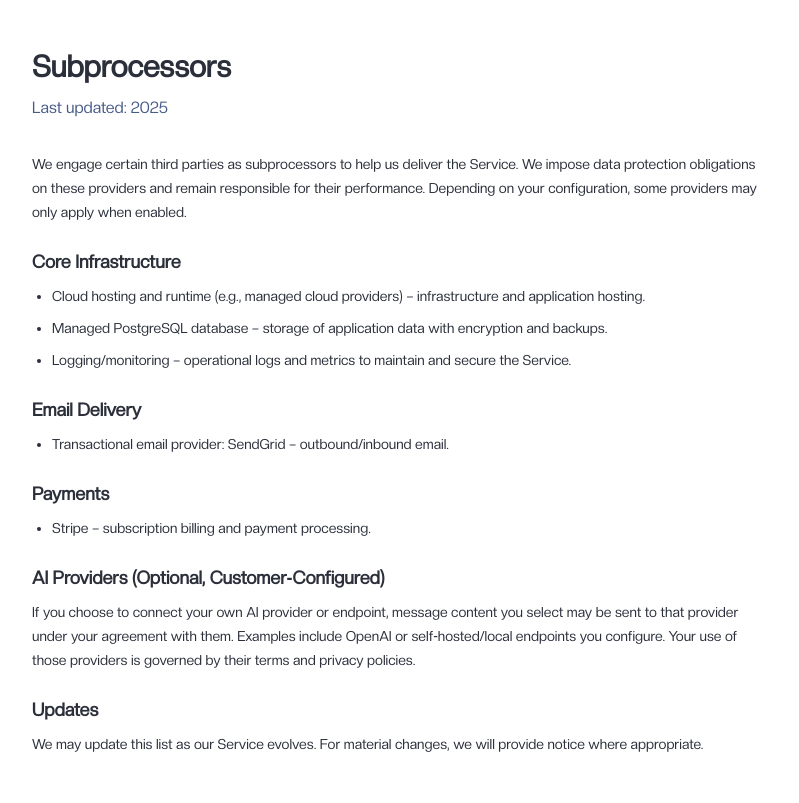
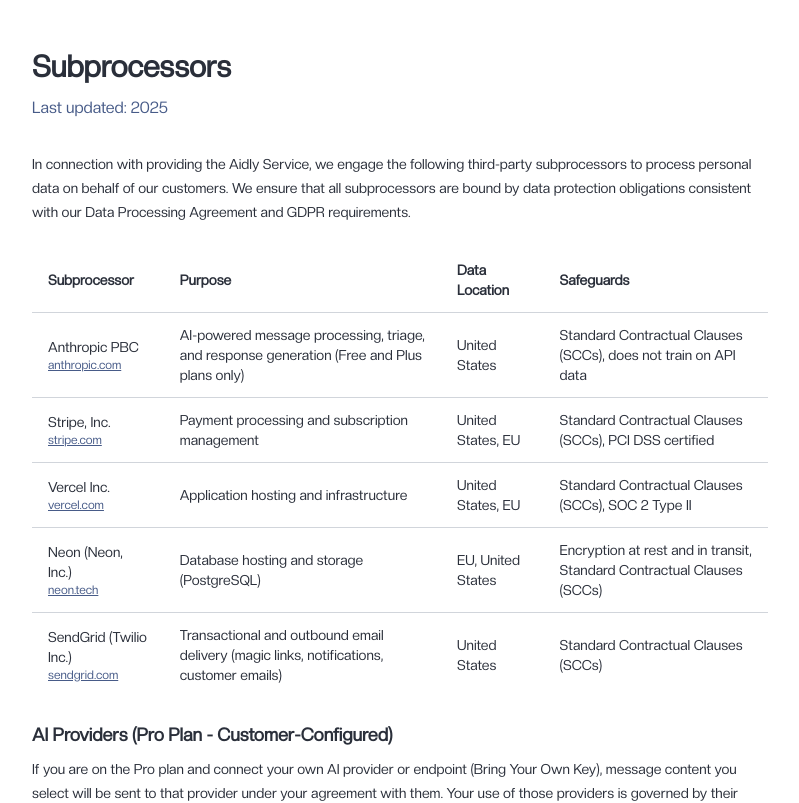
Before and after one commit to matiiimat/cs-appv1, a Next.js app: page /subprocessors in a window 1280 px wide. Shown: the top 803 px of the page, without its empty margins (240-1039 px from the left). Built offline with nearby package versions, Linux system fonts and the light colour scheme.

Commit message:
Full GDPR + Legal v2

```diff
--- a/app/app/login/page.tsx
+++ b/app/app/login/page.tsx
@@ -28,6 +28,7 @@ export default function LoginPage() {
   const [message, setMessage] = useState("")
   const [turnstileToken, setTurnstileToken] = useState<string | null>(null)
   const [turnstileReady, setTurnstileReady] = useState(false)
+  const [agreedToTerms, setAgreedToTerms] = useState(false)
   const turnstileWidgetId = useRef<string | null>(null)
   const turnstileContainerRef = useRef<HTMLDivElement>(null)
 
@@ -80,6 +81,13 @@ export default function LoginPage() {
 
   async function onSubmit(e: React.FormEvent) {
     e.preventDefault()
+
+    // Require terms agreement
+    if (!agreedToTerms) {
+      setStatus("error")
+      setMessage("You must agree to the Terms of Service and Privacy Policy to continue.")
+      return
+    }
 
     // Require Turnstile token if site key is configured
     if (siteKey && !turnstileToken) {
@@ -143,7 +151,7 @@ export default function LoginPage() {
         <div className="w-full max-w-sm">
           <h1 className="text-2xl font-semibold text-center">Sign in</h1>
           <p className="mt-2 text-center text-sm text-muted-foreground">We&apos;ll email you a magic link to sign in.</p>
-          <form onSubmit={onSubmit} className="mt-6 space-y-3">
+          <form onSubmit={onSubmit} className="mt-6 space-y-4">
             <input
               type="email"
               required
@@ -152,10 +160,36 @@ export default function LoginPage() {
               placeholder="you@example.com"
               className="w-full rounded-md border bg-background px-3 py-2 text-sm"
             />
+
+            {/* Legal consent checkbox */}
+            <label className="flex items-start gap-2 cursor-pointer text-xs text-muted-foreground">
+              <input
+                type="checkbox"
+                checked={agreedToTerms}
+                onChange={(e) => setAgreedToTerms(e.target.checked)}
+                className="mt-0.5 h-4 w-4 cursor-pointer rounded border-gray-300 text-primary focus:ring-2 focus:ring-primary"
+              />
+              <span>
+                By continuing, you agree to our{" "}
+                <a href="/terms" target="_blank" rel="noopener noreferrer" className="text-[#3872B9] underline hover:text-[#B33275]">
+                  Terms
+                </a>
+                ,{" "}
+                <a href="/privacy" target="_blank" rel="noopener noreferrer" className="text-[#3872B9] underline hover:text-[#B33275]">
+                  Privacy Policy
+                </a>
+                , and{" "}
+                <a href="/dpa" target="_blank" rel="noopener noreferrer" className="text-[#3872B9] underline hover:text-[#B33275]">
+                  Data Processing Agreement
+                </a>
+                .
+              </span>
+            </label>
+
             <Button
               type="submit"
               className="w-full"
-              disabled={status === "sending" || (!!siteKey && !turnstileToken)}
+              disabled={status === "sending" || !agreedToTerms || (!!siteKey && !turnstileToken)}
             >
               {status === "sending" ? "Sending…" : "Send magic link"}
             </Button>
--- a/app/dpa/page.tsx
+++ b/app/dpa/page.tsx
@@ -30,7 +30,7 @@ export default function DpaPage() {
 
         <main className="mx-auto max-w-3xl px-6 py-12">
           <h1 className="text-3xl font-bold text-slate-900 dark:text-white">Data Processing Agreement (DPA)</h1>
-          <p className="mt-3 text-slate-500 dark:text-white/50">Last updated: {new Date().getFullYear()}</p>
+          <p className="mt-3 text-slate-500 dark:text-white/50">Last updated: January 2026</p>
 
           <section className="mt-8 space-y-6 text-sm leading-6 text-slate-600 dark:text-white/70">
             <div>
@@ -138,7 +138,7 @@ export default function DpaPage() {
               <h2 className="text-lg font-semibold text-slate-900 dark:text-white">13. Return or Deletion</h2>
               <p className="mt-2">
                 Upon termination of the Service, at the Controller&apos;s choice and subject to legal obligations, we will delete or return
-                personal data and delete existing copies within a reasonable period from backups and logs.
+                personal data according to our retention schedule (90 days for message content, 30 additional days for backups). The Controller may initiate deletion at any time through account settings or by contacting support.
               </p>
             </div>
 
--- a/app/privacy/page.tsx
+++ b/app/privacy/page.tsx
@@ -30,7 +30,7 @@ export default function PrivacyPage() {
 
         <main className="mx-auto max-w-3xl px-6 py-12">
           <h1 className="text-3xl font-bold text-slate-900 dark:text-white">Privacy Policy</h1>
-          <p className="mt-3 text-slate-500 dark:text-white/50">Last updated: {new Date().getFullYear()}</p>
+          <p className="mt-3 text-slate-500 dark:text-white/50">Last updated: January 2026</p>
 
           <section className="mt-8 space-y-6 text-sm leading-6 text-slate-600 dark:text-white/70">
             <p>
@@ -41,7 +41,7 @@ export default function PrivacyPage() {
             <div>
               <h2 className="text-lg font-semibold text-slate-900 dark:text-white">Data Controller and Contact</h2>
               <p className="mt-2">
-                For account, billing, and site usage data, the data controller is: <span className="font-medium">Aidly</span>, Paris, France.
+                For account, billing, and site usage data, the data controller is: <span className="font-medium">Aidly, Paris, France</span>.
                 You can contact us at <a className="text-[#3872B9] underline hover:text-[#B33275]" href="mailto:support@aidlyhq.com">support@aidlyhq.com</a>.
               </p>
               <p className="mt-2">
@@ -84,12 +84,15 @@ export default function PrivacyPage() {
             </div>
 
             <div>
-              <h2 className="text-lg font-semibold text-slate-900 dark:text-white">AI Providers and BYO Keys</h2>
-              <p className="mt-2">
-                If you connect your own AI provider or endpoint, selected content may be sent to that provider under your configuration.
-                Such processing is governed by that provider&apos;s terms and privacy policy; you are responsible for ensuring lawful use and
-                appropriate configuration.
-              </p>
+              <h2 className="text-lg font-semibold text-slate-900 dark:text-white">AI Providers and Processing</h2>
+              <ul className="mt-2 list-disc pl-5 space-y-2">
+                <li>
+                  <span className="font-medium text-slate-900 dark:text-white">Free and Plus Plans:</span> We use Anthropic Claude to process message content for AI-assisted triage and response generation. Message content is sent to Anthropic&apos;s API under their <a className="text-[#3872B9] underline hover:text-[#B33275]" href="https://www.anthropic.com/legal/commercial-terms" target="_blank" rel="noopener noreferrer">Commercial Terms</a> and <a className="text-[#3872B9] underline hover:text-[#B33275]" href="https://www.anthropic.com/legal/privacy" target="_blank" rel="noopener noreferrer">Privacy Policy</a>. Anthropic does not train on data submitted via their API.
+                </li>
+                <li>
+                  <span className="font-medium text-slate-900 dark:text-white">Pro Plan (Bring Your Own Key):</span> If you configure your own AI provider or API key, selected content is sent directly to that provider under your account. Such processing is governed by that provider&apos;s terms and privacy policy; you are responsible for ensuring lawful use and appropriate configuration.
+                </li>
+              </ul>
             </div>
 
             <div>
@@ -122,18 +125,28 @@ export default function PrivacyPage() {
             <div>
               <h2 className="text-lg font-semibold text-slate-900 dark:text-white">Data Retention</h2>
               <p className="mt-2">
-                We retain data for as long as needed to provide the Service and meet legal obligations. We follow industry‑standard
-                retention practices and document details in our <Link className="text-[#3872B9] underline hover:text-[#B33275]" href="/dpa">DPA</Link>. You may request deletion of your
-                organization&apos;s data by contacting support.
+                We retain data according to the following schedule:
+              </p>
+              <ul className="mt-2 list-disc pl-5 space-y-2">
+                <li><span className="font-medium text-slate-900 dark:text-white">Message content:</span> Retained during your active subscription and for 90 days after subscription termination or account closure.</li>
+                <li><span className="font-medium text-slate-900 dark:text-white">Account data:</span> Retained during your active subscription and for 90 days after termination, except where longer retention is required by law.</li>
+                <li><span className="font-medium text-slate-900 dark:text-white">Backups:</span> Message and account data may persist in backups for up to 30 days after deletion from production systems.</li>
+                <li><span className="font-medium text-slate-900 dark:text-white">Audit logs:</span> Security and activity logs are retained for 1 year for security and compliance purposes.</li>
+                <li><span className="font-medium text-slate-900 dark:text-white">Billing records:</span> Retained as required by French tax law (typically 10 years).</li>
+              </ul>
+              <p className="mt-2">
+                You may delete your account and request deletion of your organization&apos;s data at any time through your account settings, or by contacting <a className="text-[#3872B9] underline hover:text-[#B33275]" href="mailto:support@aidlyhq.com">support@aidlyhq.com</a>. We will comply with deletion requests subject to legal retention requirements.
               </p>
             </div>
 
             <div>
               <h2 className="text-lg font-semibold text-slate-900 dark:text-white">Your Rights</h2>
               <ul className="mt-2 list-disc pl-5 space-y-2">
-                <li>Access, rectification, erasure, restriction, portability, and objection (subject to legal limits).</li>
-                <li>To exercise your rights, contact <a className="text-[#3872B9] underline hover:text-[#B33275]" href="mailto:support@aidlyhq.com">support@aidlyhq.com</a>.</li>
-                <li>You have the right to lodge a complaint with your local authority. In France: <a className="text-[#3872B9] underline hover:text-[#B33275]" href="https://www.cnil.fr/">CNIL</a>.</li>
+                <li><span className="font-medium text-slate-900 dark:text-white">Data Subject Rights:</span> You have the right to access, rectification, erasure, restriction, portability, and objection (subject to legal limits).</li>
+                <li><span className="font-medium text-slate-900 dark:text-white">Right to Erasure (Data Deletion):</span> You can delete your account and all associated data at any time through your account settings. This will initiate deletion according to our retention schedule (90 days for message content, 30 days for backups). You may also request immediate deletion by contacting support, subject to legal retention requirements.</li>
+                <li><span className="font-medium text-slate-900 dark:text-white">Consent Withdrawal:</span> For optional marketing communications, you may withdraw consent at any time via unsubscribe links. To withdraw consent for the Service entirely, terminate your account via your account settings or by contacting support.</li>
+                <li><span className="font-medium text-slate-900 dark:text-white">Exercising Your Rights:</span> Contact <a className="text-[#3872B9] underline hover:text-[#B33275]" href="mailto:support@aidlyhq.com">support@aidlyhq.com</a> to exercise any of your rights, or use the self-service options in your account settings.</li>
+                <li><span className="font-medium text-slate-900 dark:text-white">Complaints:</span> You have the right to lodge a complaint with your local supervisory authority. In France: <a className="text-[#3872B9] underline hover:text-[#B33275]" href="https://www.cnil.fr/" target="_blank" rel="noopener noreferrer">CNIL</a>.</li>
               </ul>
             </div>
 
--- a/app/subprocessors/page.tsx
+++ b/app/subprocessors/page.tsx
@@ -6,47 +6,104 @@ export default function SubprocessorsPage() {
 
       <section className="mt-8 space-y-6 text-sm leading-6">
         <p>
-          We engage certain third parties as subprocessors to help us deliver the Service. We impose data protection obligations on
-          these providers and remain responsible for their performance. Depending on your configuration, some providers may only apply
-          when enabled.
+          In connection with providing the Aidly Service, we engage the following third-party subprocessors to process personal data on behalf of our customers. We ensure that all subprocessors are bound by data protection obligations consistent with our Data Processing Agreement and GDPR requirements.
         </p>
 
-        <div>
-          <h2 className="text-lg font-semibold">Core Infrastructure</h2>
-          <ul className="mt-2 list-disc pl-5 space-y-2">
-            <li>Cloud hosting and runtime (e.g., managed cloud providers) – infrastructure and application hosting.</li>
-            <li>Managed PostgreSQL database – storage of application data with encryption and backups.</li>
-            <li>Logging/monitoring – operational logs and metrics to maintain and secure the Service.</li>
-          </ul>
+        <div className="overflow-x-auto mt-6">
+          <table className="w-full border-collapse text-sm">
+            <thead>
+              <tr className="border-b">
+                <th className="py-3 px-4 text-left font-semibold">Subprocessor</th>
+                <th className="py-3 px-4 text-left font-semibold">Purpose</th>
+                <th className="py-3 px-4 text-left font-semibold">Data Location</th>
+                <th className="py-3 px-4 text-left font-semibold">Safeguards</th>
+              </tr>
+            </thead>
+            <tbody className="divide-y">
+              <tr>
+                <td className="py-3 px-4">
+                  <div className="font-medium">Anthropic PBC</div>
+                  <div className="text-xs text-muted-foreground">
+                    <a href="https://www.anthropic.com" target="_blank" rel="noopener noreferrer" className="underline hover:text-primary">anthropic.com</a>
+                  </div>
+                </td>
+                <td className="py-3 px-4">AI-powered message processing, triage, and response generation (Free and Plus plans only)</td>
+                <td className="py-3 px-4">United States</td>
+                <td className="py-3 px-4">Standard Contractual Clauses (SCCs), does not train on API data</td>
+              </tr>
+              <tr>
+                <td className="py-3 px-4">
+                  <div className="font-medium">Stripe, Inc.</div>
+                  <div className="text-xs text-muted-foreground">
+                    <a href="https://stripe.com" target="_blank" rel="noopener noreferrer" className="underline hover:text-primary">stripe.com</a>
+                  </div>
+                </td>
+                <td className="py-3 px-4">Payment processing and subscription management</td>
+                <td className="py-3 px-4">United States, EU</td>
+                <td className="py-3 px-4">Standard Contractual Clauses (SCCs), PCI DSS certified</td>
+              </tr>
+              <tr>
+                <td className="py-3 px-4">
+                  <div className="font-medium">Vercel Inc.</div>
+                  <div className="text-xs text-muted-foreground">
+                    <a href="https://vercel.com" target="_blank" rel="noopener noreferrer" className="underline hover:text-primary">vercel.com</a>
+                  </div>
+                </td>
+                <td className="py-3 px-4">Application hosting and infrastructure</td>
+                <td className="py-3 px-4">United States, EU</td>
+                <td className="py-3 px-4">Standard Contractual Clauses (SCCs), SOC 2 Type II</td>
+              </tr>
+              <tr>
+                <td className="py-3 px-4">
+                  <div className="font-medium">Neon (Neon, Inc.)</div>
+                  <div className="text-xs text-muted-foreground">
+                    <a href="https://neon.tech" target="_blank" rel="noopener noreferrer" className="underline hover:text-primary">neon.tech</a>
+                  </div>
+                </td>
+                <td className="py-3 px-4">Database hosting and storage (PostgreSQL)</td>
+                <td className="py-3 px-4">EU, United States</td>
+                <td className="py-3 px-4">Encryption at rest and in transit, Standard Contractual Clauses (SCCs)</td>
+              </tr>
+              <tr>
+                <td className="py-3 px-4">
+                  <div className="font-medium">SendGrid (Twilio Inc.)</div>
+                  <div className="text-xs text-muted-foreground">
+                    <a href="https://sendgrid.com" target="_blank" rel="noopener noreferrer" className="underline hover:text-primary">sendgrid.com</a>
+                  </div>
+                </td>
+                <td className="py-3 px-4">Transactional and outbound email delivery (magic links, notifications, customer emails)</td>
+                <td className="py-3 px-4">United States</td>
+                <td className="py-3 px-4">Standard Contractual Clauses (SCCs)</td>
+              </tr>
+            </tbody>
+          </table>
         </div>
 
         <div>
-          <h2 className="text-lg font-semibold">Email Delivery</h2>
-          <ul className="mt-2 list-disc pl-5 space-y-2">
-            <li>Transactional email provider: SendGrid – outbound/inbound email.</li>
-          </ul>
-        </div>
-
-        <div>
-          <h2 className="text-lg font-semibold">Payments</h2>
-          <ul className="mt-2 list-disc pl-5 space-y-2">
-            <li>Stripe – subscription billing and payment processing.</li>
-          </ul>
-        </div>
-
-        <div>
-          <h2 className="text-lg font-semibold">AI Providers (Optional, Customer‑Configured)</h2>
+          <h2 className="text-lg font-semibold">AI Providers (Pro Plan - Customer-Configured)</h2>
           <p className="mt-2">
-            If you choose to connect your own AI provider or endpoint, message content you select may be sent to that provider under
-            your agreement with them. Examples include OpenAI or self‑hosted/local endpoints you configure. Your use of those providers
-            is governed by their terms and privacy policies.
+            If you are on the Pro plan and connect your own AI provider or endpoint (Bring Your Own Key), message content you select will be sent to that provider under your agreement with them. Your use of those providers is governed by their terms and privacy policies, and you are responsible for ensuring appropriate safeguards.
           </p>
         </div>
 
         <div>
-          <h2 className="text-lg font-semibold">Updates</h2>
+          <h2 className="text-lg font-semibold">Subprocessor Changes</h2>
           <p className="mt-2">
-            We may update this list as our Service evolves. For material changes, we will provide notice where appropriate.
+            We may update this list from time to time. We will provide reasonable notice of material changes to our subprocessors, including the addition of new subprocessors or changes to existing ones. If you object to a new subprocessor, you may terminate your subscription in accordance with our Terms of Service.
+          </p>
+        </div>
+
+        <div>
+          <h2 className="text-lg font-semibold">International Data Transfers</h2>
+          <p className="mt-2">
+            Where personal data is transferred from the EEA or UK to subprocessors located outside these regions (primarily the United States), we ensure appropriate safeguards are in place through Standard Contractual Clauses (SCCs) and additional security measures as required by GDPR Chapter V.
+          </p>
+        </div>
+
+        <div>
+          <h2 className="text-lg font-semibold">Contact</h2>
+          <p className="mt-2">
+            Questions about our subprocessors? Contact <a className="underline hover:text-primary" href="mailto:support@aidlyhq.com">support@aidlyhq.com</a>.
           </p>
         </div>
       </section>
--- a/lib/auth/server.ts
+++ b/lib/auth/server.ts
@@ -116,6 +116,18 @@ export const auth = betterAuth({
             try {
               const result = await ensureProvisioned(email, user.name || undefined)
               console.log(`[databaseHooks] Provisioned org ${result.organizationId} for verified user: ${email}`)
+
+              // Store terms acceptance timestamp
+              try {
+                await db
+                  .updateTable('user')
+                  .set({ terms_accepted_at: new Date() })
+                  .where('id', '=', user.id)
+                  .execute()
+                console.log(`[databaseHooks] Stored terms acceptance timestamp for user: ${email}`)
+              } catch (e) {
+                console.error(`[databaseHooks] Failed to store terms acceptance timestamp for ${email}:`, e)
+              }
             } catch (e) {
               // Log but don't fail - protected layout will retry if needed
               console.error(`[databaseHooks] Failed to provision for ${email}:`, e)
```
Also changed, not shown: app/terms/page.tsx (+6 -6 lines).
